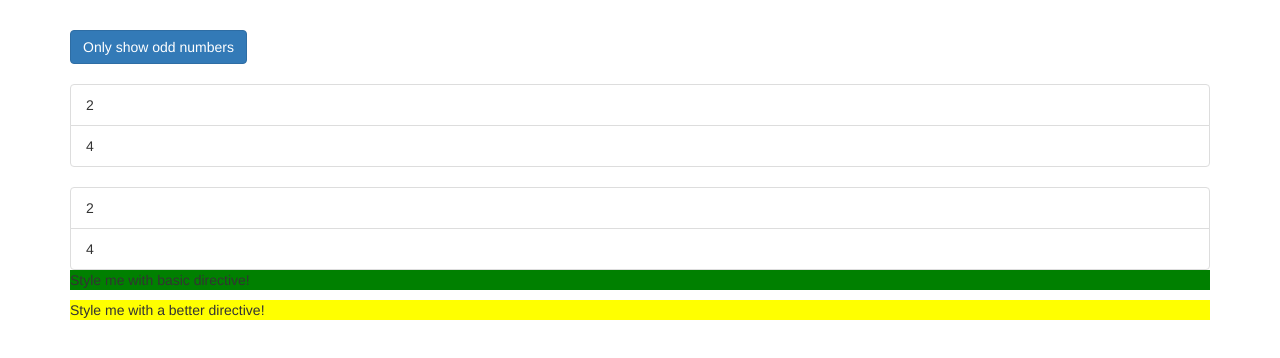
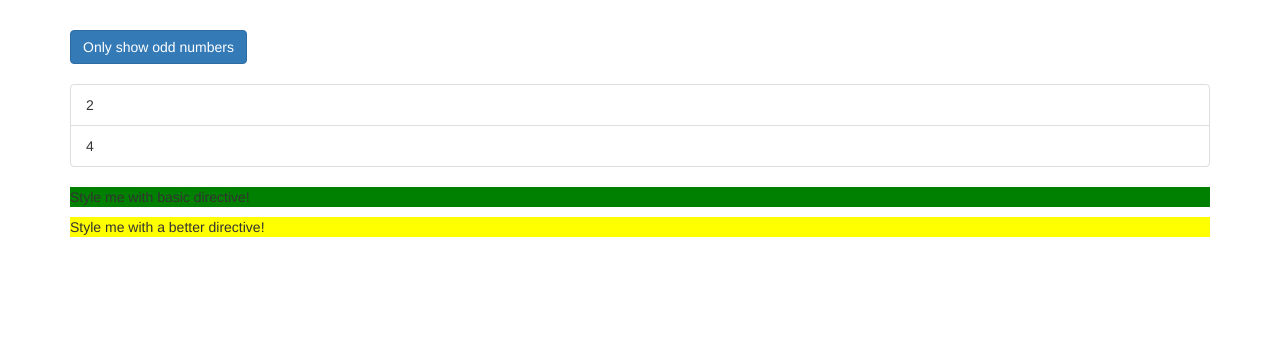
Before and after one commit to ViktorMalyshkin/udemy-directives, an Angular app: page / in a window 1280 px wide. Shown: the top 358 px of the page. Built offline with nearby package versions, Linux system fonts and the light colour scheme.

Commit message:
s7 p101. Building a Structural Directive

```diff
--- a/src/app/app.component.html
+++ b/src/app/app.component.html
@@ -16,7 +16,28 @@
             {{ odd }}
           </li>
         </div>
-        <div *ngIf="!onlyOdd">
+        <!--        <div *ngIf="!onlyOdd">-->
+        <!--          <li-->
+        <!--            class="list-group-item"-->
+        <!--            [ngClass]="{odd: even % 2 !== 0}"-->
+        <!--            [ngStyle]="{backgroundColor: even % 2 ? 'yellow' : 'transparent'}"-->
+        <!--            *ngFor="let even of evenNumbers">-->
+        <!--            {{ even }}-->
+        <!--          </li>-->
+        <!--        </div>-->
+        <!--      <ng-template [ngIf]="!onlyOdd">-->
+        <!--        <div>-->
+        <!--          <li-->
+        <!--            class="list-group-item"-->
+        <!--            [ngClass]="{odd: even % 2 !== 0}"-->
+        <!--            [ngStyle]="{backgroundColor: even % 2 ? 'yellow' : 'transparent'}"-->
+        <!--            *ngFor="let even of evenNumbers">-->
+        <!--            {{ even }}-->
+        <!--          </li>-->
+        <!--        </div>-->
+        <!--      </ng-template>-->
+
+        <div *appUnless="onlyOdd">
           <li
             class="list-group-item"
             [ngClass]="{odd: even % 2 !== 0}"
@@ -26,17 +47,6 @@
           </li>
         </div>
       </ul>
-      <ng-template [ngIf]="!onlyOdd">
-        <div>
-          <li
-            class="list-group-item"
-            [ngClass]="{odd: even % 2 !== 0}"
-            [ngStyle]="{backgroundColor: even % 2 ? 'yellow' : 'transparent'}"
-            *ngFor="let even of evenNumbers">
-            {{ even }}
-          </li>
-        </div>
-      </ng-template>
       <p appBasicHighlight>Style me with basic directive!</p>
       <p [appBetterHighlight]="'red'" defaultColor="yellow">Style me with a better directive!</p>
     </div>
--- a/src/app/app.module.ts
+++ b/src/app/app.module.ts
@@ -6,12 +6,14 @@ import { FormsModule } from '@angular/forms';
 import { AppComponent } from './app.component';
 import { BasicHighlightDirective } from './basic-highlight/basic-highlight.directive';
 import { BetterHighlightDirective } from './better-highlight/better-highlight.directive';
+import { UnlessDirective } from './unless.directive';
 
 @NgModule({
   declarations: [
     AppComponent,
     BasicHighlightDirective,
     BetterHighlightDirective,
+    UnlessDirective,
   ],
   imports: [
     BrowserModule,
--- /dev/null
+++ b/src/app/unless.directive.ts
@@ -0,0 +1,18 @@
+import { Directive, Input, TemplateRef, ViewContainerRef } from '@angular/core';
+
+@Directive({
+  selector: '[appUnless]',
+})
+export class UnlessDirective {
+  @Input() set appUnless(condition: boolean) {
+    if (!condition) {
+      this.vcRef.createEmbeddedView(this.templateRef);
+    } else {
+      this.vcRef.clear();
+    }
+  }
+
+  constructor(private templateRef: TemplateRef<any>, private vcRef: ViewContainerRef) {
+  }
+
+}
```
